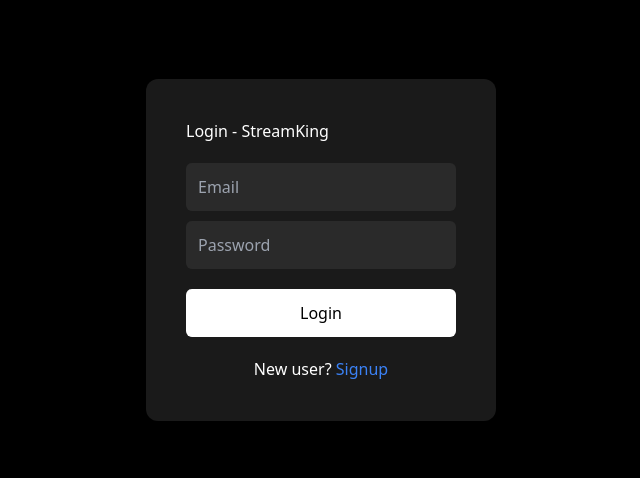
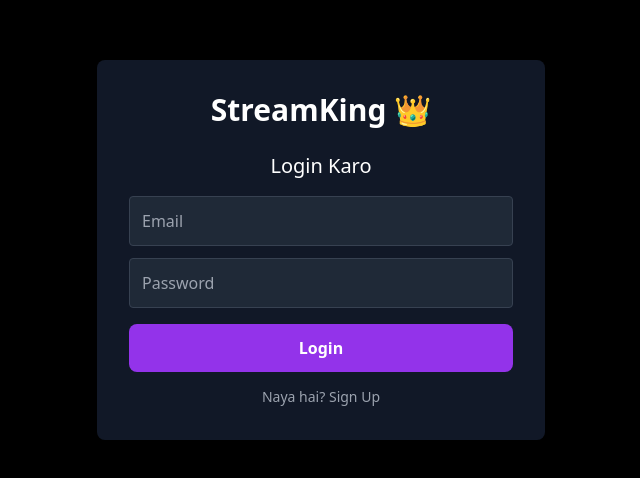
Before and after one commit to shersinghrathoreapp/streamking-, a Next.js app: page /login in a window 1280 px wide. Shown: the part 150-628 px from the top of the page, without its empty margins (319-959 px from the left). Built offline with nearby package versions, Linux system fonts and the light colour scheme.

Commit message:
Update page.js

```diff
--- a/app/login/page.js
+++ b/app/login/page.js
@@ -1,27 +1,69 @@
 'use client'
 import { useState } from 'react'
-import { supabase } from '../../lib/supabase'
+import { createClient } from '@supabase/supabase-js'
 import { useRouter } from 'next/navigation'
+
+const supabaseUrl = 'https://TUMHARA-PROJECT-URL.supabase.co'
+const supabaseAnonKey = 'TUMHARA-ANON-KEY-YAHAN'
+const supabase = createClient(supabaseUrl, supabaseAnonKey)
 
 export default function Login() {
   const [email, setEmail] = useState('')
   const [password, setPassword] = useState('')
+  const [loading, setLoading] = useState(false)
+  const [isSignUp, setIsSignUp] = useState(false)
   const router = useRouter()
 
-  async function handleLogin() {
-    const { error } = await supabase.auth.signInWithPassword({ email, password })
-    if (error) alert(error.message)
-    else router.push('/dashboard')
+  const handleAuth = async () => {
+    setLoading(true)
+
+    if (isSignUp) {
+      const { error } = await supabase.auth.signUp({ email, password })
+      if (error) alert(error.message)
+      else alert('Account ban gaya! Ab login karo')
+    } else {
+      const { error } = await supabase.auth.signInWithPassword({ email, password })
+      if (error) alert(error.message)
+      else router.push('/dashboard')
+    }
+    setLoading(false)
   }
 
   return (
-    <div style={{background: 'black', minHeight: '100vh', display: 'flex', alignItems: 'center', justifyContent: 'center', color: 'white'}}>
-      <div style={{background: '#1a1a1a', padding: 40, borderRadius: 12, width: 350}}>
-        <h2 style={{marginBottom: 20}}>Login - StreamKing</h2>
-        <input type="email" placeholder="Email" value={email} onChange={e => setEmail(e.target.value)} style={{padding: 12, width: '100%', marginBottom: 10, background: '#2a2a2a', border: 'none', color: 'white', borderRadius: 6}} />
-        <input type="password" placeholder="Password" value={password} onChange={e => setPassword(e.target.value)} style={{padding: 12, width: '100%', marginBottom: 20, background: '#2a2a2a', border: 'none', color: 'white', borderRadius: 6}} />
-        <button onClick={handleLogin} style={{padding: 12, width: '100%', background: 'white', color: 'black', border: 'none', borderRadius: 6, cursor: 'pointer'}}>Login</button>
-        <p style={{marginTop: 20, textAlign: 'center'}}>New user? <a href="/signup" style={{color: '#3b82f6'}}>Signup</a></p>
+    <div className="min-h-screen bg-black text-white flex items-center justify-center p-4">
+      <div className="bg-gray-900 p-8 rounded-lg w-full max-w-md">
+        <h1 className="text-3xl font-bold mb-6 text-center">StreamKing 👑</h1>
+        <h2 className="text-xl mb-4 text-center">{isSignUp ? 'Account Banao' : 'Login Karo'}</h2>
+
+        <input
+          type="email"
+          value={email}
+          onChange={(e) => setEmail(e.target.value)}
+          placeholder="Email"
+          className="w-full bg-gray-800 p-3 rounded mb-3 text-white border border-gray-700"
+        />
+        <input
+          type="password"
+          value={password}
+          onChange={(e) => setPassword(e.target.value)}
+          placeholder="Password"
+          className="w-full bg-gray-800 p-3 rounded mb-4 text-white border border-gray-700"
+        />
+
+        <button
+          onClick={handleAuth}
+          disabled={loading}
+          className="w-full bg-purple-600 py-3 rounded-lg hover:bg-purple-700 disabled:bg-gray-600 font-bold mb-3"
+        >
+          {loading ? 'Wait...' : isSignUp ? 'Sign Up' : 'Login'}
+        </button>
+
+        <button
+          onClick={() => setIsSignUp(!isSignUp)}
+          className="w-full text-gray-400 text-sm hover:text-white"
+        >
+          {isSignUp ? 'Pehle se account hai? Login' : 'Naya hai? Sign Up'}
+        </button>
       </div>
     </div>
   )
```
